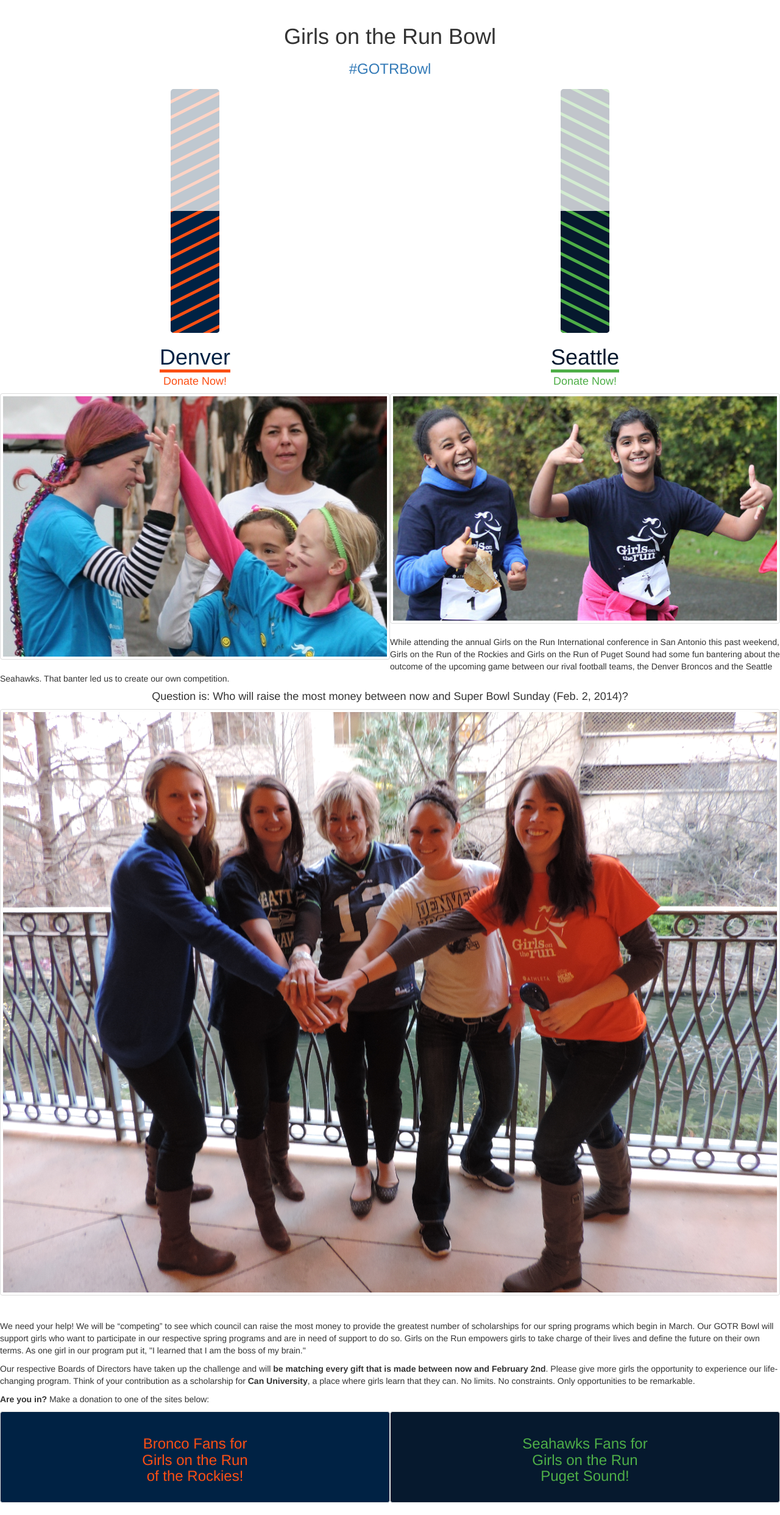
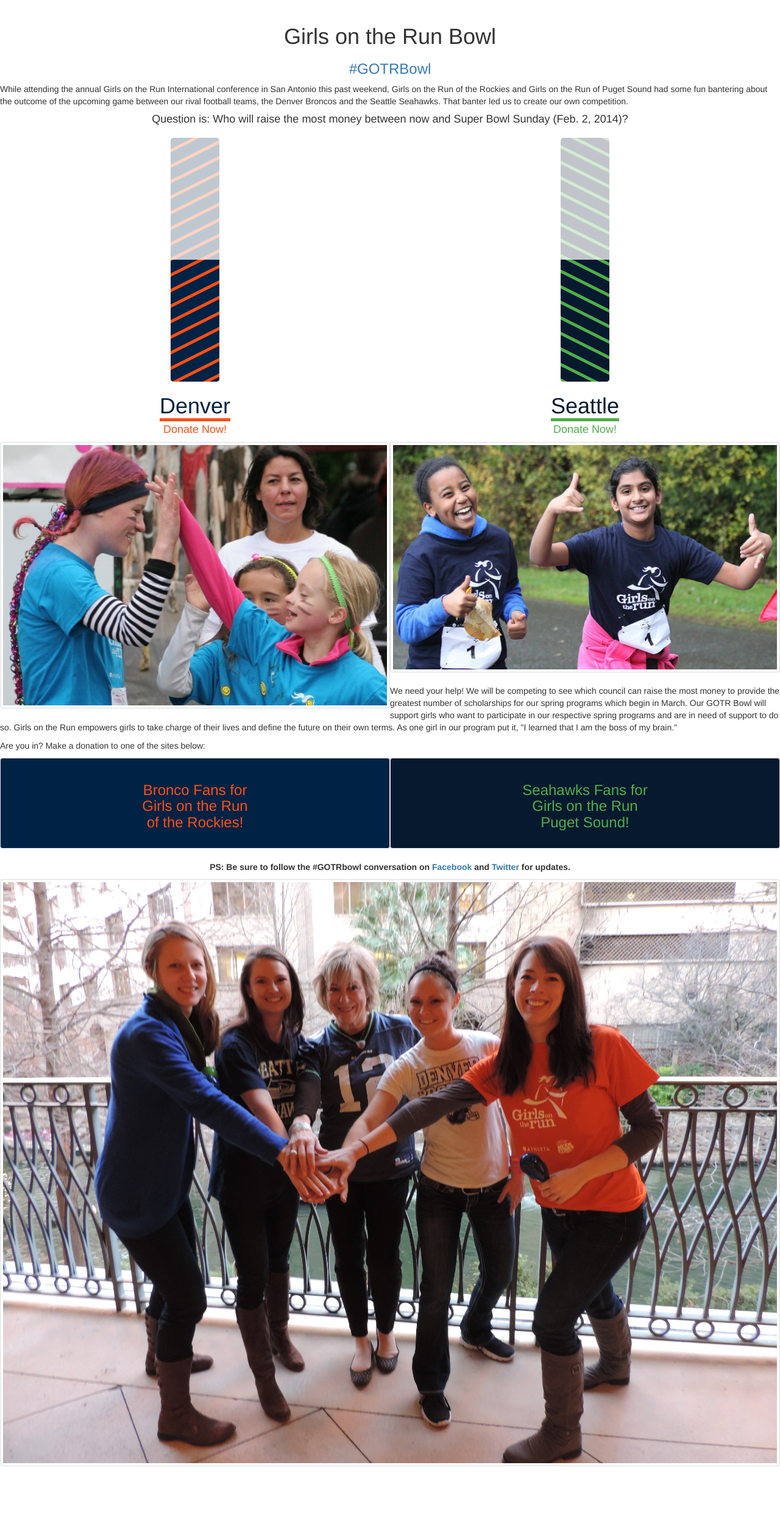
Before and after one commit to tghw/gotr-bowl, a Python web app: template app/templates/index.html in a window 1280 px wide. Shown: the whole page at 61% size. After the commit the page ends 2405 px from the top, so only its background shows below. Run offline with Jinja, Linux system fonts and the light colour scheme; the template is opened without the code that fills it, so the values that code supplies are empty; some libraries are stand-ins or nearby versions.

Commit message:
Rearranging

```diff
--- a/app/templates/index.html
+++ b/app/templates/index.html
@@ -5,6 +5,16 @@
 {% block content %}
 <h1 class="text-center">Girls on the Run Bowl</h1>
 <h3 class="text-center"><a href="https://twitter.com/search?q=%23GOTRBowl&src=typd&f=realtime" target="_blank">#GOTRBowl</a></h3>
+<div class="row-fluid">
+    <div class="offset1 span10 about">
+        <p>
+            While attending the annual Girls on the Run International conference in San Antonio this past weekend, Girls on the Run of the Rockies and Girls on the Run of Puget Sound had some fun bantering about the outcome of the upcoming game between our rival football teams, the Denver Broncos and the Seattle Seahawks. That banter led us to create our own competition.
+        </p>
+        <h4 class="text-center">
+            Question is: Who will raise the most money between now and Super Bowl Sunday (Feb. 2, 2014)?
+        </h4>
+    </div>
+</div>
 <div class="row-fluid">
     <div class="pull-left den text-center">
         <div class="bar-wrapper">
@@ -39,30 +49,14 @@
         </div>
     </div>
 </div>
+<br>
 <div class="row-fluid">
     <div class="offset1 span10 about">
         <p>
-            While attending the annual Girls on the Run International conference in San Antonio this past weekend, Girls on the Run of the Rockies and Girls on the Run of Puget Sound had some fun bantering about the outcome of the upcoming game between our rival football teams, the Denver Broncos and the Seattle Seahawks. That banter led us to create our own competition.
-        </p>
-        <h4 class="text-center">
-            Question is: Who will raise the most money between now and Super Bowl Sunday (Feb. 2, 2014)?
-        </h4>
-        <div class="row-fluid">
-            <div class="offset4 span4">
-                <div class="thumbnail">
-                    <img src="/static/img/BothTeams.jpg">
-                </div>
-                <br>
-            </div>
-        </div>
-        <p>
-            We need your help! We will be “competing” to see which council can raise the most money to provide the greatest number of scholarships for our spring programs which begin in March. Our GOTR Bowl will support girls who want to participate in our respective spring programs and are in need of support to do so. Girls on the Run empowers girls to take charge of their lives and define the future on their own terms. As one girl in our program put it, "I learned that I am the boss of my brain."
+            We need your help! We will be competing to see which council can raise the most money to provide the greatest number of scholarships for our spring programs which begin in March. Our GOTR Bowl will support girls who want to participate in our respective spring programs and are in need of support to do so. Girls on the Run empowers girls to take charge of their lives and define the future on their own terms. As one girl in our program put it, "I learned that I am the boss of my brain."
         </p>
         <p>
-            Our respective Boards of Directors have taken up the challenge and will <b>be matching every gift that is made between now and February 2nd</b>. Please give more girls the opportunity to experience our life-changing program. Think of your contribution as a scholarship for <b>Can University</b>, a place where girls learn that they can. No limits.  No constraints. Only opportunities to be remarkable.
-        </p>
-        <p>
-            <b>Are you in?</b> Make a donation to one of the sites below:
+            Are you in? Make a donation to one of the sites below:
         </p>
     </div>
 </div>
@@ -86,4 +80,19 @@
         </div>
     </div>
 </div>
+<div class="row-fluid">
+    <div class="offset1 span10 about">
+        <p class="text-center"><b>
+            PS: Be sure to follow the #GOTRbowl conversation on <a href="https://www.facebook.com/events/282561028561492/" target="_blank">Facebook</a> and <a href="https://twitter.com/search?q=%23GOTRBowl&src=typd&f=realtime" target="_blank">Twitter</a> for updates.
+        </b></p>
+    </div>
+</div>
+<div class="row-fluid">
+    <div class="offset4 span4">
+        <div class="thumbnail">
+            <img src="/static/img/BothTeams.jpg">
+        </div>
+        <br>
+    </div>
+</div>
 {% endblock %}
```
